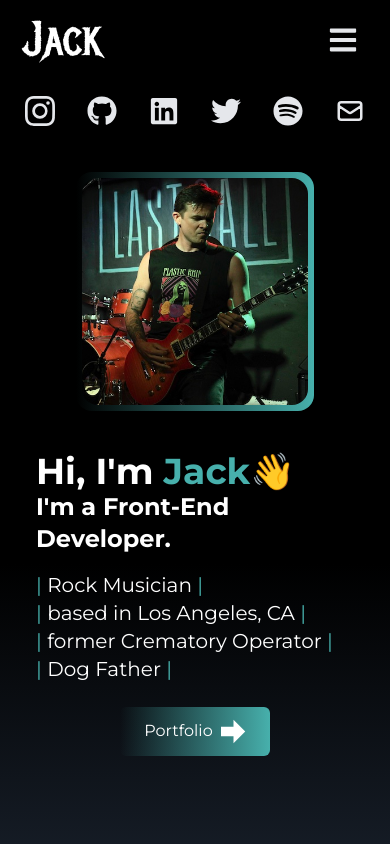
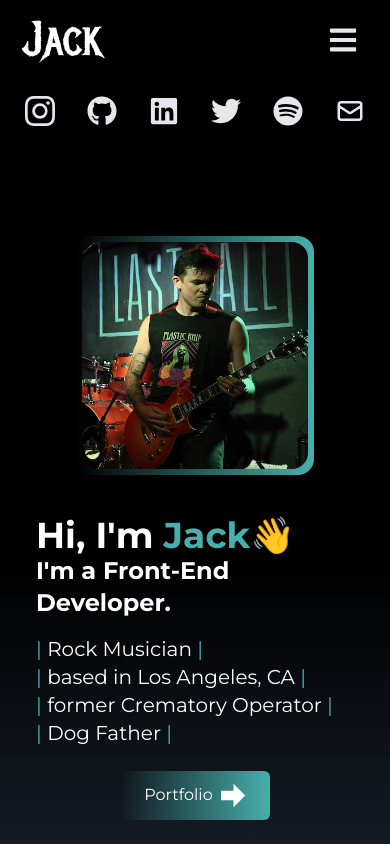
Before and after one commit to jackrobert0220/portfolio-react-tailwind, a React (Create React App) app: page / in a window 390 px wide. Shown: the top 844 px of the page. Built offline with nearby package versions, Linux system fonts and the light colour scheme.

Commit message:
more sizing

```diff
--- a/src/components/Home.jsx
+++ b/src/components/Home.jsx
@@ -14,7 +14,7 @@
       name="home"
       className="h-screen w-full bg-gradient-to-b from-black via-black to-gray-800"
     >
-      <div className="max-w-screen-lg mx-auto flex flex-col items-center justify-center h-full px-4 md:flex-row pb-[16rem] md:pb-[14rem] lg:pb-0 pt-[4rem] md:pt-[0rem]">
+      <div className="max-w-screen-lg mx-auto flex flex-col items-center justify-center h-full px-4 md:flex-row pb-[8rem] sm:pb-[16rem] md:pb-[14rem] lg:pb-0 pt-[4rem] md:pt-[0rem]">
         <div className="rounded-2xl mx-auto sm:mx-6 w-2/3 md:w-[10] bg-gradient-to-l p-[6px] from-[#47B0AC]  to-black max-w-[330px]">
           <div>
             <img
```
